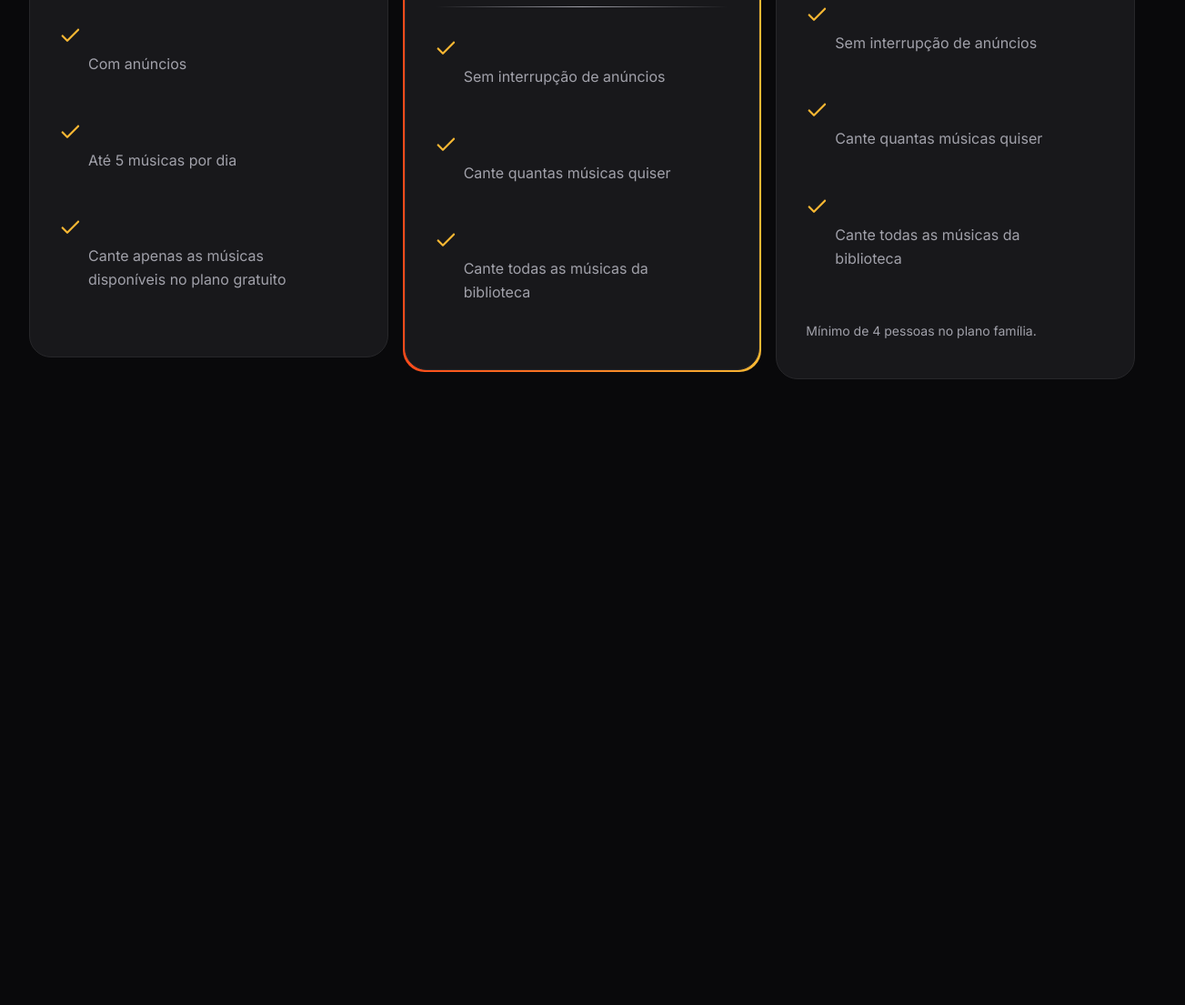
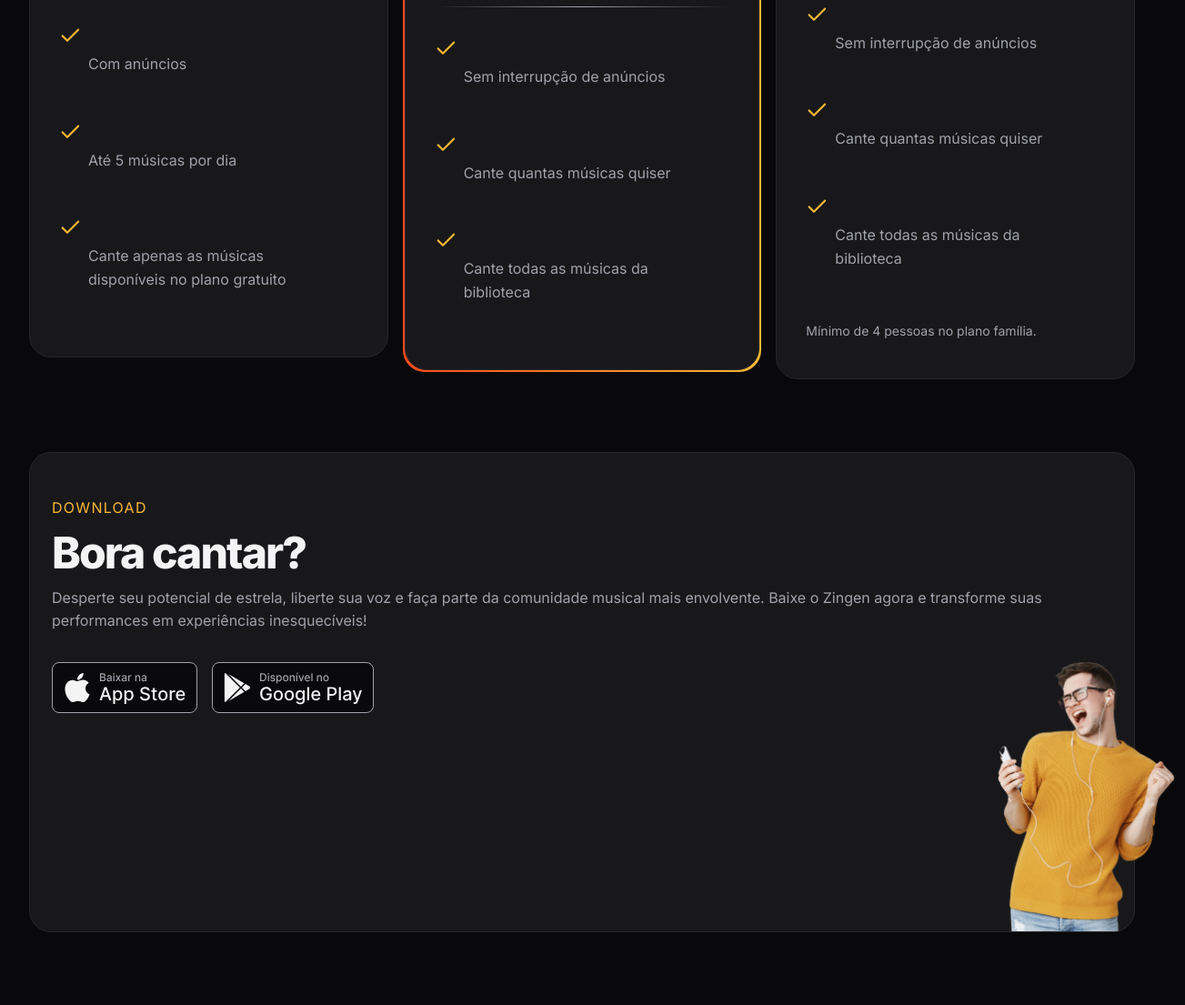
Before and after one commit to felipetrevisanic/Zingen---Karaok-, a plain HTML site: page index.html in a window 1280 px wide. Shown: the part 3120-4225 px from the top of the page at 91% size, 1303 px wide, since content can reach past the window. Before the commit the page ends 3537 px from the top, so only its background shows below. Drawn offline with Linux system fonts and the light colour scheme.

Commit message:
new file:   assets/image/app-store.svg 	new file:   assets/image/google-play.svg 	modified:   index.html 	new file:   styles/download.css 	modified:   styles/global.css 	modified:   styles/index.css

```diff
--- a/index.html
+++ b/index.html
@@ -193,6 +193,25 @@
       </div>
     </section>
 
-    <section id="download"></section>
+    <section id="download">
+        <div class="container py-xl">
+            <div class="card px-lg even-columns items-center">
+                <div>
+                    <header>
+                        <strong>Download</strong>
+                        <h2>Bora cantar?</h2>
+                    </header>
+                    <p>
+                        Desperte seu potencial de estrela, liberte sua voz e faça parte da comunidade musical mais envolvente. Baixe o Zingen agora e transforme suas performances em experiências inesquecíveis!
+                    </p>
+                    <div class="button flex gap-1">
+                        <img src="assets/image/app-store.svg" alt="Baixar da Apple Store">
+                        <img src="assets/image/google-play.svg" alt="Baixar da Google Play">
+                    </div>
+                </div>
+                <img src="assets/image/rapaz-ouvindo-musica-com-fones-de-ouvido-e-cantando-no-aplicativo-de-karaoke-removebg 1.png" alt="">
+            </div>
+        </div>
+    </section>
   </body>
 </html>
--- /dev/null
+++ b/styles/download.css
@@ -0,0 +1,22 @@
+#download{
+    .card{
+        position: relative;
+        padding: 3rem 1.5rem 15rem;
+
+        & > img {
+            width: 14.5rem;
+            position: absolute;
+            bottom: 0;
+            right: -3.5rem;
+        }
+    }
+
+    .button{
+        flex-wrap: wrap;
+        margin-top: 2rem;
+    }
+
+    @media (width >= 80em) {
+        .card
+    }
+}
--- a/styles/global.css
+++ b/styles/global.css
@@ -45,6 +45,7 @@ html {
   font-size: var(--fs-base);
   line-height: 1.6;
   color: var(--text-color-primary);
+  overflow-x: hidden;
 }
 
 body {
--- a/styles/index.css
+++ b/styles/index.css
@@ -9,3 +9,4 @@
 @import url(cards.css);
 @import url(features.css) (width >= 80em);
 @import url(pricing.css);
+@import url(download.css);
```
Also changed, not shown: assets/image/app-store.svg (added), assets/image/google-play.svg (added).
